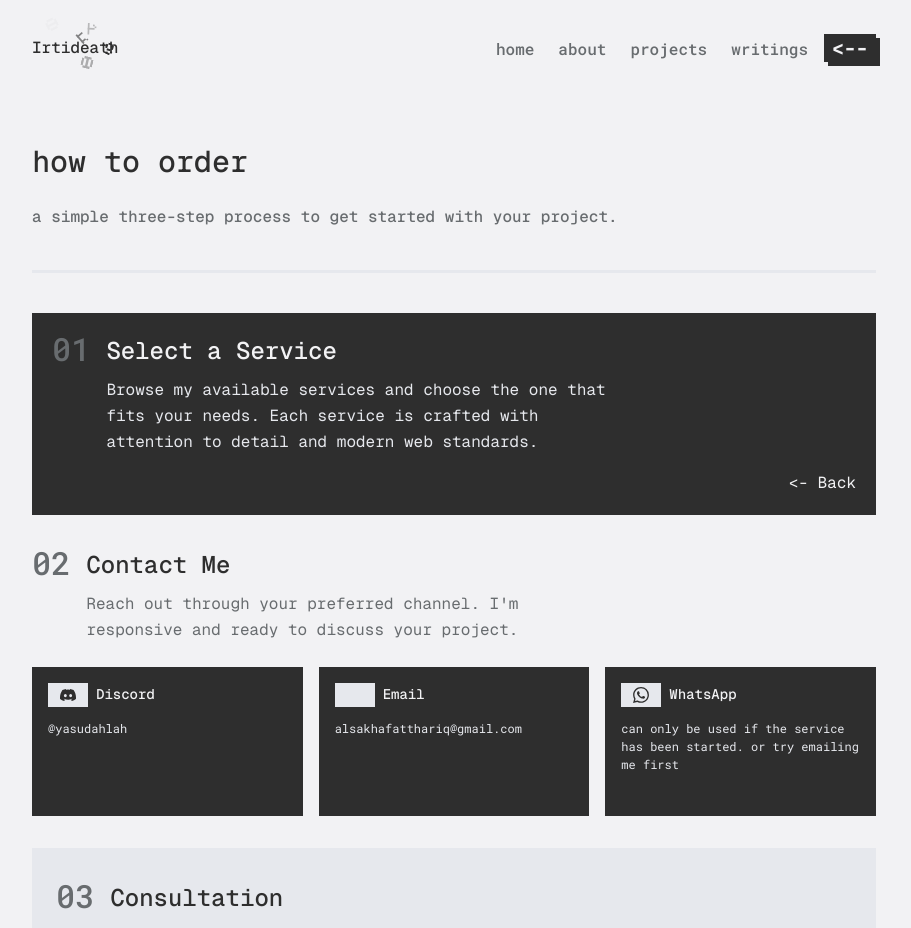
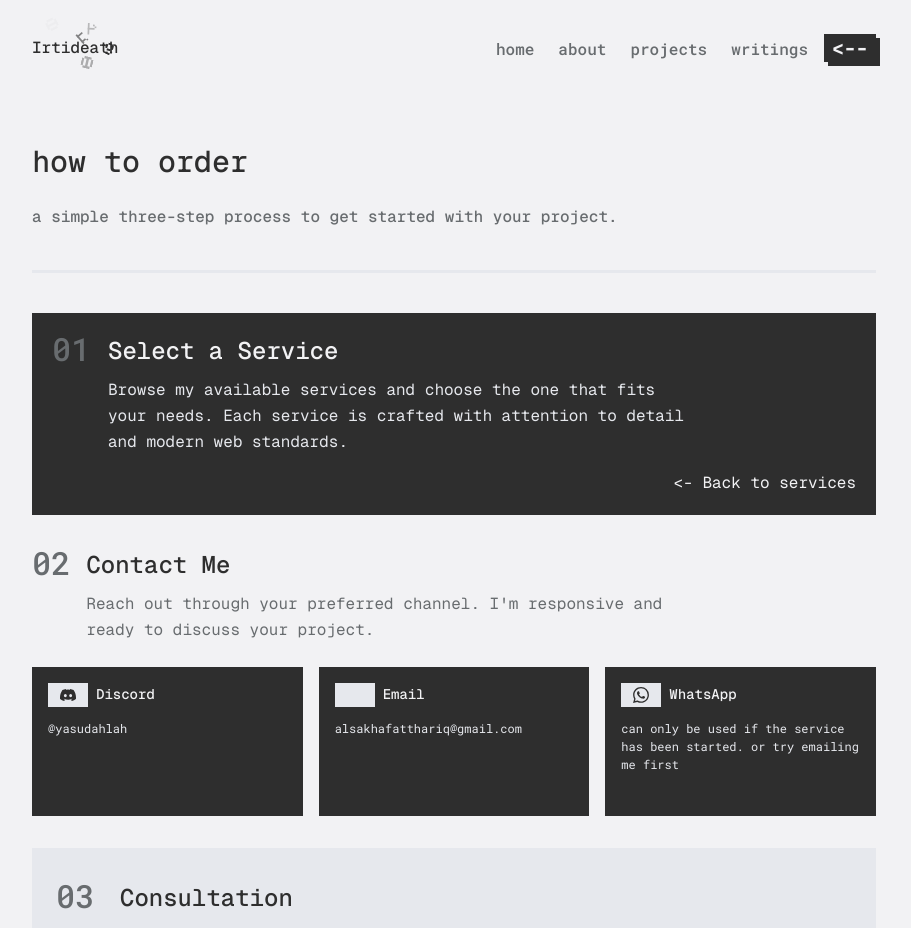
Before and after one commit to IRTIDEATH/Al-Sakha, a Next.js app: page /all-services/order in a window 1280 px wide. Shown: the top 928 px of the page, without its empty margins (186-1097 px from the left). Built offline with nearby package versions, Linux system fonts and the light colour scheme; some icons are missing; a web font is replaced by a local one.

Commit message:
refactor: accessibility and semantic html for seo

```diff
--- a/components/pages/all-service/order/contact-card.tsx
+++ b/components/pages/all-service/order/contact-card.tsx
@@ -11,7 +11,7 @@ interface ContactCardProps {
 
 const ContactCard = ({ icon, title, value, href }: ContactCardProps) => {
   return (
-    <Link href={href}>
+    <Link href={href} aria-label="contact link">
       <div className="group flex h-full flex-col items-start gap-3 bg-foreground p-4 text-background">
         <div className="flex items-center gap-2">
           <Badge variant="skill" className="bg-suram text-foreground">
--- a/components/pages/all-service/order/step-consultation.tsx
+++ b/components/pages/all-service/order/step-consultation.tsx
@@ -8,23 +8,23 @@ const StepConsultation = () => {
   return (
     <section className="bg-suram px-6 py-8">
       <div className="flex flex-col gap-4">
-        <div className="flex items-start gap-4">
-          <span className="font-medium font-roboto text-[32px] text-zeta leading-none">
-            03
-          </span>
-          <div className="flex flex-col gap-2">
+        <div className="flex flex-col gap-4">
+          <div className="flex gap-4">
+            <span className="w-12 font-medium font-roboto text-[32px] text-zeta leading-none">
+              03
+            </span>
             <h2 className="font-medium text-[24px] text-foreground">
               Consultation
             </h2>
-            <p className="max-w-lg text-[16px] text-zeta">
-              1 day free consultation
-            </p>
           </div>
+          <p className="text-[16px] text-zeta md:ml-16">
+            1 day free consultation
+          </p>
         </div>
 
         <div className="mt-4 flex flex-col gap-3">
           <h3 className="mb-2 font-medium text-[14px] text-foreground">
-            What we&apos;ll cover:
+            What we&apos;ll cover
           </h3>
           {steps.map((step, index) => (
             <div key={index} className="flex items-start gap-2">
--- a/components/pages/all-service/order/step-contact.tsx
+++ b/components/pages/all-service/order/step-contact.tsx
@@ -34,7 +34,7 @@ const StepContact = () => {
             <h2 className="font-medium text-[24px] text-foreground">
               Contact Me
             </h2>
-            <p className="max-w-lg text-[16px] text-zeta">
+            <p className="max-w-xl text-[16px] text-zeta">
               Reach out through your preferred channel. I&apos;m responsive and
               ready to discuss your project.
             </p>
--- a/components/pages/all-service/order/step-select.tsx
+++ b/components/pages/all-service/order/step-select.tsx
@@ -3,28 +3,31 @@ import Link from "next/link";
 const StepSelect = () => {
   return (
     <section className="bg-foreground p-5">
-      <div className="flex flex-col gap-4">
-        <div className="flex items-start gap-4">
-          <span className="font-medium font-roboto text-[32px] text-zeta leading-none">
-            01
-          </span>
-          <div className="flex flex-col gap-2">
+      <div className="flex flex-col gap-8 md:gap-4">
+        <div className="flex flex-col gap-2">
+          <div className="flex gap-2">
+            <span className="w-12 font-medium font-roboto text-[32px] text-zeta leading-none">
+              01
+            </span>
             <h2 className="font-medium text-[24px] text-background">
               Select a Service
             </h2>
-            <p className="max-w-lg text-[16px] text-suram">
-              Browse my available services and choose the one that fits your
-              needs. Each service is crafted with attention to detail and modern
-              web standards.
-            </p>
           </div>
+          <p className="w-full text-[16px] text-suram md:ml-14 md:max-w-xl">
+            Browse my available services and choose the one that fits your
+            needs. Each service is crafted with attention to detail and modern
+            web standards.
+          </p>
         </div>
 
         <Link
           href="/all-services"
+          aria-label="back to services"
           className="ml-auto text-background decoration-2 hover:underline"
         >
-          <span className="font-geist text-background">{"<-"} Back</span>
+          <span className="font-geist text-background">
+            {"<-"} Back to services
+          </span>
         </Link>
       </div>
     </section>
--- a/components/pages/all-service/services-grid-section.tsx
+++ b/components/pages/all-service/services-grid-section.tsx
@@ -50,9 +50,12 @@ const ServicesGridSection = () => {
                         <Badge
                           variant="skill"
                           className="bg-suram text-foreground"
-                          aria-label={`Technology: ${tech.name}`}
                         >
-                          <Icon icon={tech.icon} aria-hidden="true" />
+                          <Icon
+                            icon={tech.icon}
+                            aria-hidden="true"
+                            aria-label={tech.name}
+                          />
                         </Badge>
                       </TooltipTrigger>
                       <TooltipContent className="bg-suram text-foreground">
--- a/components/pages/all-service/title-section.tsx
+++ b/components/pages/all-service/title-section.tsx
@@ -1,5 +1,4 @@
 import Link from "next/link";
-import CoffeeText from "@/components/ui/coffee-text";
 import { Divider } from "@/components/ui/divider";
 
 const TitleSection = () => {
@@ -25,21 +24,21 @@ const TitleSection = () => {
         </svg>
       </h1>
       <p className="mb-4 w-full text-start font-medium text-[16px] text-zeta">
-        available for freelance work. here are the things i{" "}
-        <CoffeeText>can</CoffeeText> do to help bring your ideas to life.
+        available for freelance work. here are the things i can do to help bring
+        your ideas to life.
       </p>
-      <p className="w-full text-start font-medium text-[16px] text-zeta">
-        interested in working together?{" "}
+      <div className="flex flex-col items-start gap-2 sm:flex-row sm:items-center">
+        <p className="text-start font-medium text-[16px] text-zeta">
+          interested in working together?{" "}
+        </p>
         <Link
           href="/all-services/order"
-          className="group inline-flex items-center text-foreground decoration-2 hover:underline"
+          aria-label="link to order"
+          className="inline-flex items-center text-coffee decoration-2 hover:underline"
         >
-          learn how to order
+          learn how to order {"<-"}
         </Link>
-        <span className="inline-block translate-x-2 font-geist text-foreground text-lg">
-          {"<-"}
-        </span>
-      </p>
+      </div>
       <Divider />
     </section>
   );
--- a/components/pages/home/service-section.tsx
+++ b/components/pages/home/service-section.tsx
@@ -101,7 +101,7 @@ const ServiceSection = () => {
             </p>
           </div>
           <Button asChild className="ml-auto font-geist font-normal">
-            <Link href="/all-services" aria-label="Explore all services">
+            <Link href="/all-services" aria-label="explore all services">
               explore {"->"}
             </Link>
           </Button>
--- a/components/pages/project/card-project-section.tsx
+++ b/components/pages/project/card-project-section.tsx
@@ -2,6 +2,7 @@
 
 import { Icon } from "@iconify/react";
 import Link from "next/link";
+import { Fragment } from "react";
 import {
   MorphingDialog,
   MorphingDialogClose,
@@ -22,9 +23,9 @@ import { projects } from "@/constants/project";
 
 const CardProjectSecton = () => {
   return (
-    <>
+    <section>
       {projects.map((item, index) => (
-        <section key={index}>
+        <Fragment key={index}>
           <div className="flex w-full items-start gap-0 md:gap-5">
             <div className="relative hidden md:block">
               <MorphingDialog
@@ -91,6 +92,7 @@ const CardProjectSecton = () => {
                     <>
                       <Link
                         href={item.view ?? ""}
+                        aria-label={`view ${item.name} live demo`}
                         className="text-foreground text-sm decoration-2 hover:underline"
                       >
                         view
@@ -104,6 +106,7 @@ const CardProjectSecton = () => {
                         rel="noopener noreferrer"
                         target="_blank"
                         href={item.github ?? ""}
+                        aria-label={`view ${item.name} source code on github`}
                         className="text-foreground text-sm decoration-2 hover:underline"
                       >
                         github
@@ -118,12 +121,8 @@ const CardProjectSecton = () => {
                     <TooltipProvider delayDuration={100} key={index}>
                       <Tooltip>
                         <TooltipTrigger asChild>
-                          <Badge
-                            variant={"skill"}
-                            role="img"
-                            aria-label={items.name}
-                          >
-                            <Icon icon={items.icon} />
+                          <Badge variant={"skill"}>
+                            <Icon icon={items.icon} aria-label={items.name} />
                           </Badge>
                         </TooltipTrigger>
                         <TooltipContent>
@@ -137,9 +136,9 @@ const CardProjectSecton = () => {
             </article>
           </div>
           <Divider />
-        </section>
+        </Fragment>
       ))}
-    </>
+    </section>
   );
 };
 
--- a/components/pages/project/more-on-github-section.tsx
+++ b/components/pages/project/more-on-github-section.tsx
@@ -36,8 +36,8 @@ const MoreOnGithubSection = () => {
             <TooltipProvider delayDuration={100} key={index}>
               <Tooltip>
                 <TooltipTrigger asChild>
-                  <Badge variant={"skill"} role="img" aria-label={items.name}>
-                    <Icon icon={items.icon} />
+                  <Badge variant={"skill"}>
+                    <Icon icon={items.icon} aria-label={items.name} />
                   </Badge>
                 </TooltipTrigger>
                 <TooltipContent>
```
